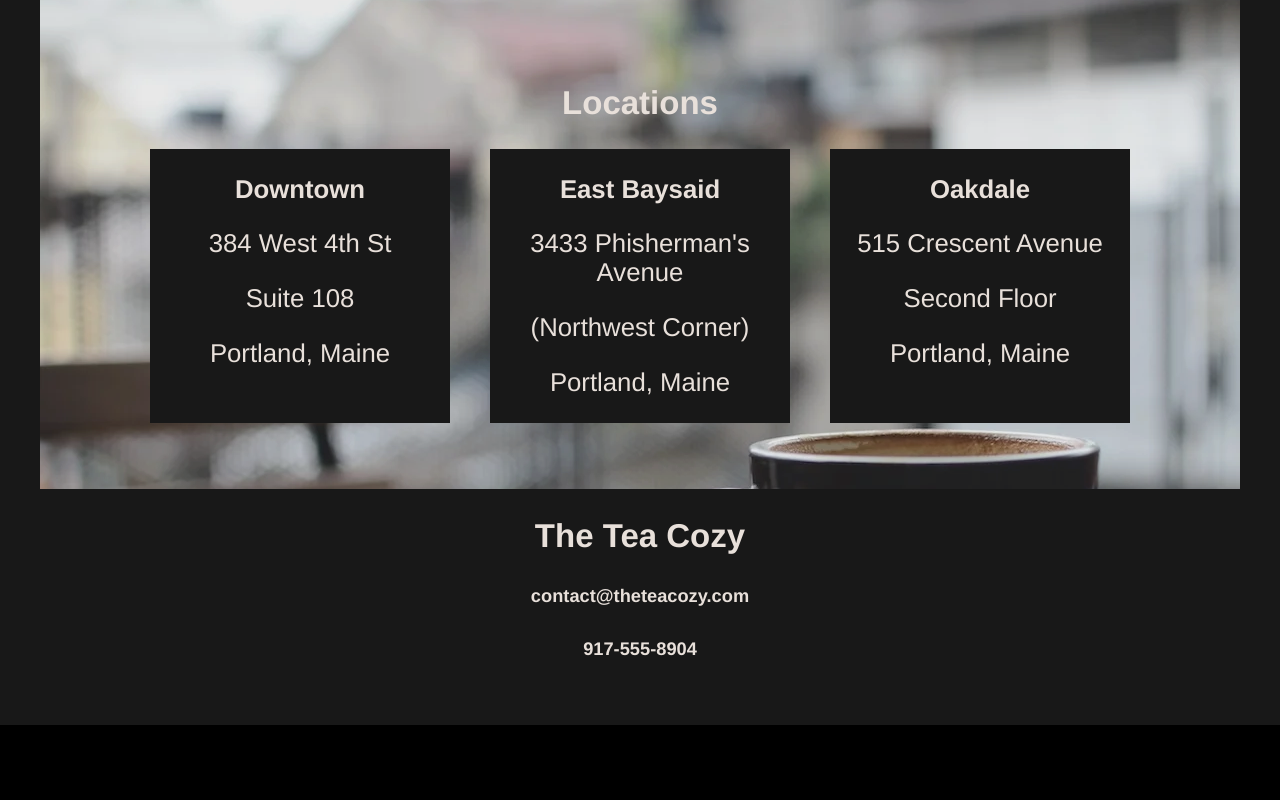
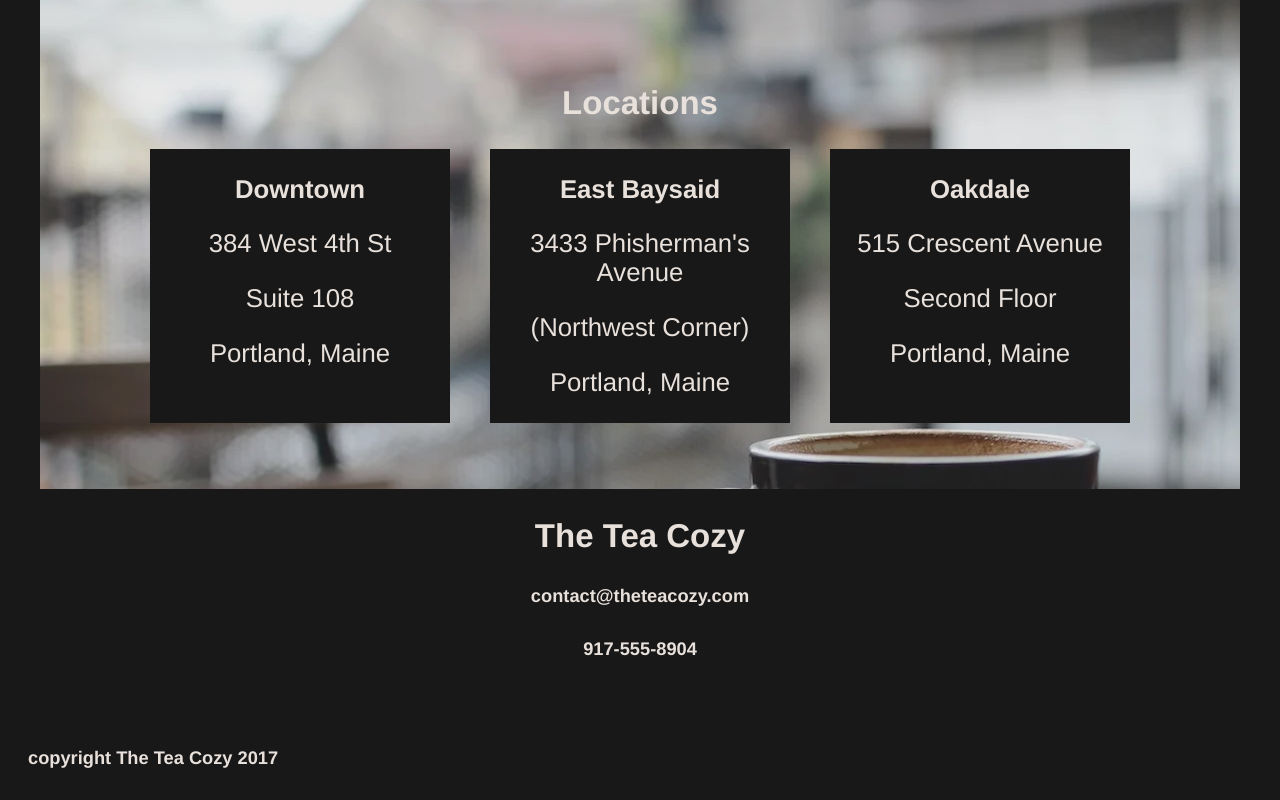
Before and after one commit to YusafOsei-Bonsu/tea-cozy-website, a plain HTML site: page index.html in a window 1280 px wide. Shown: the part 1481-2281 px from the top of the page. Before the commit the page ends 2206 px from the top, so only its background shows below. Drawn offline with Linux system fonts and the light colour scheme.

Commit message:
Copyright text

```diff
--- a/index.html
+++ b/index.html
@@ -83,7 +83,7 @@
             </section>
         </main>
         <footer>
-
+            <h5>copyright The Tea Cozy 2017</h5>
         </footer>
     </body>
 </html>
--- a/resources/styles/styles.css
+++ b/resources/styles/styles.css
@@ -92,4 +92,12 @@ header nav ul li {
 div.location-item h3.thin { font-weight: lighter; }
 
 /* Contact details */
+
 #contact { height: 200px; }
+
+/* Footer */
+
+footer {
+    padding-left: 20px;
+    text-align: left;
+}
```
